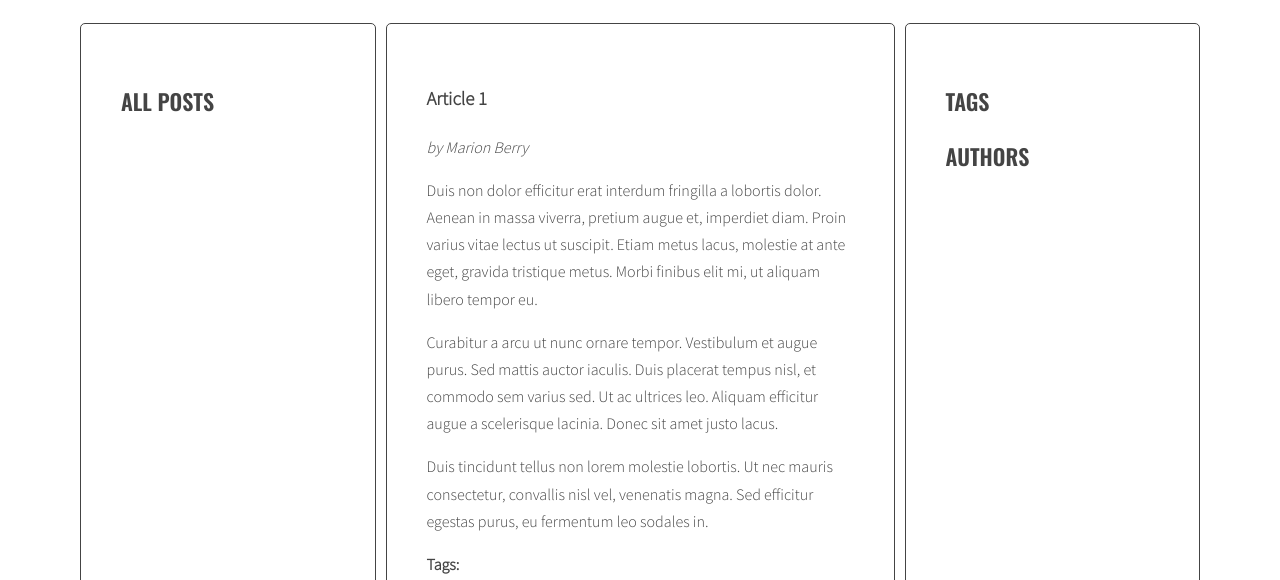
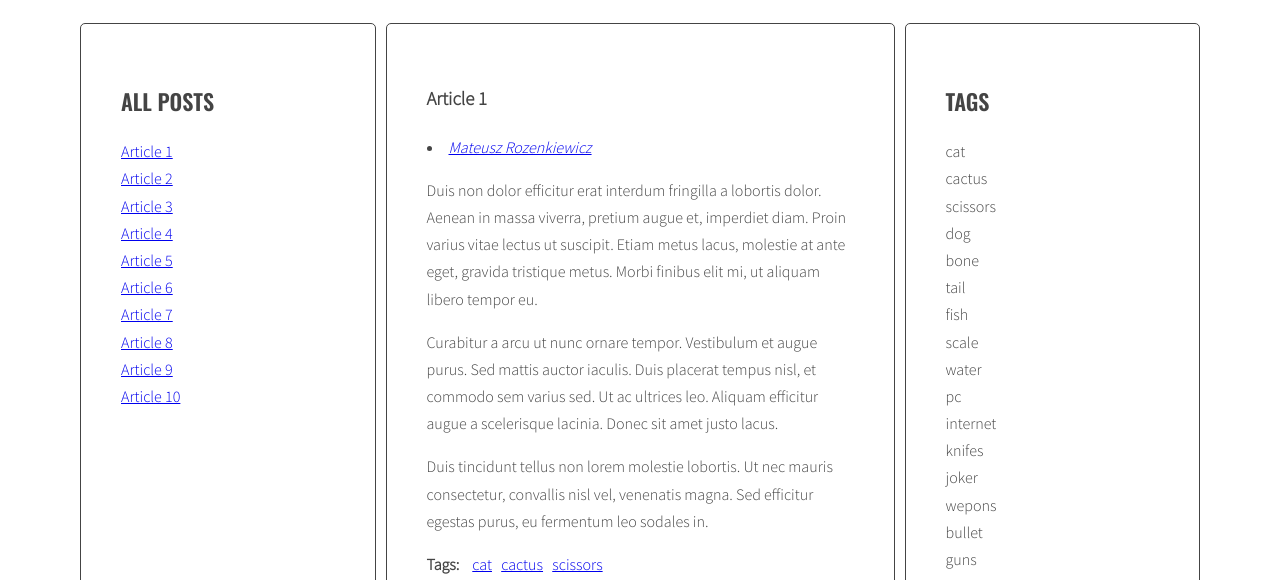
Before and after one commit to Zer0-web/javascript-blog, a website: page index.html in a window 1280 px wide. Shown: the part 220-800 px from the top of the page. Drawn offline with nearby package versions, Linux system fonts and the light colour scheme.

Commit message:
apply changes in index.html and js/script.js

```diff
--- a/index.html
+++ b/index.html
@@ -227,12 +227,12 @@
         <li><a href="#{{ id }}"><span>{{ title }}</span></a></li>
       </script>
       <script id="template-tag-link" type="text/x-handlebars-template">
-        <li><a href="#{{ id }}"><span>{{ tag }}</span></a></li>
+        <li><a href="#tag-{{ id }}"><span>{{ id }}</span></a></li>
       </script>
       <script id="template-author-link" type="text/x-handlebars-template">
-        <li><a href="#{{ id }}"><span>{{ tag }}</span></a></li>
+        <li><a href="#author-{{ id }}"><span>{{ id }}</span></a></li>
       </script>
-      <script id="template-tag-cloud-link" type="text/x-handlebars-template">
+      <script id="template-tagCloud-link" type="text/x-handlebars-template">
         {{#each tags}}
         <li>{{ tag }}</li>
         {{/each}}
--- a/js/script.js
+++ b/js/script.js
@@ -5,10 +5,10 @@
     console.log('links:', links);
 });*/
 const templates = {
-  articleLink: Handlebars.compile(document.querySelector('#template-article-link').innerHTML)
-  articleTag: Handlebars.compile(document.querySelector('#template-tag-link').innerHTML)
-  articleAuthor: Handlebars.compile(document.querySelector('#template-author-link').innerHTML)
-  tagCloudLink: Handlebars.compile(document.querySelector('#template-tagClound-link').innerHTML)
+  articleLink: Handlebars.compile(document.querySelector('#template-article-link').innerHTML),
+  articleTag: Handlebars.compile(document.querySelector('#template-tag-link').innerHTML),
+  articleAuthor: Handlebars.compile(document.querySelector('#template-author-link').innerHTML),
+  tagCloudLink: Handlebars.compile(document.querySelector('#template-tagCloud-link').innerHTML),
 }
 
 const titleClickHandler = function(event){
@@ -154,7 +154,7 @@ function generateTags(){
     for(let tag of articleTagsArray){
       console.log('tag: ', tag);
       /* generate HTML of the link */
-      const linkHTMLData = {id: tagId, title: tagTitle};
+      const linkHTMLData = {id: tag};
       const linkHTML = templates.articleTag(linkHTMLData);
       console.log('linkHTML: ', linkHTML);
       html = html + linkHTML;
@@ -183,14 +183,16 @@ function generateTags(){
   /* [NEW] create variable for all links HTML code */
   const tagsParams = calculateTagsParams(allTags);
   console.log('tagsParams: ', tagsParams);
-  let allTagsHTML = {tags: []};
+  let allTagsData = {tags: []};
 
   /* [NEW] START LOOP: for each tag in allTags: */
   for(let tag in allTags){
   /* [NEW] generate code of a link and add it to allTagsHTML */
-  const tagLinkHTML = '<li><a href="#tag-' + tag + '" class="' + optCloudClassPrefix + calculateTagClass(allTags[tag], tagsParams) + '">' + tag + '(' + calculateTagClass(allTags[tag], tagsParams) + ')' + '</a></li>';
-    console.log('tagLinkHTML:', tagLinkHTML);
-    allTagsHTML += tagLinkHTML;
+    allTagsData.tags.push({
+      tag: tag,
+      count: allTags[tag],
+      className:calculateTagClass(allTags[tag], tagsParams),
+    });
   }
   /* [NEW] END LOOP: for each tag in allTags: */
 
@@ -271,7 +273,7 @@ for(let article of articles){
       console.log(author);
 	//przypisujemy do zmiennej autora aktualnego pojedynczego artykułu
 
-	const linkHTMLData = {id: authorId, title: authorTitle};
+	const linkHTMLData = {id: author};
   const linkHTML = templates.articleAuthor(linkHTMLData);
 	//tutaj musisz stworzyć kod HTML który będzie wypisywał autora - analogicznie jak z tagiem było (musi to być link)
 
```
